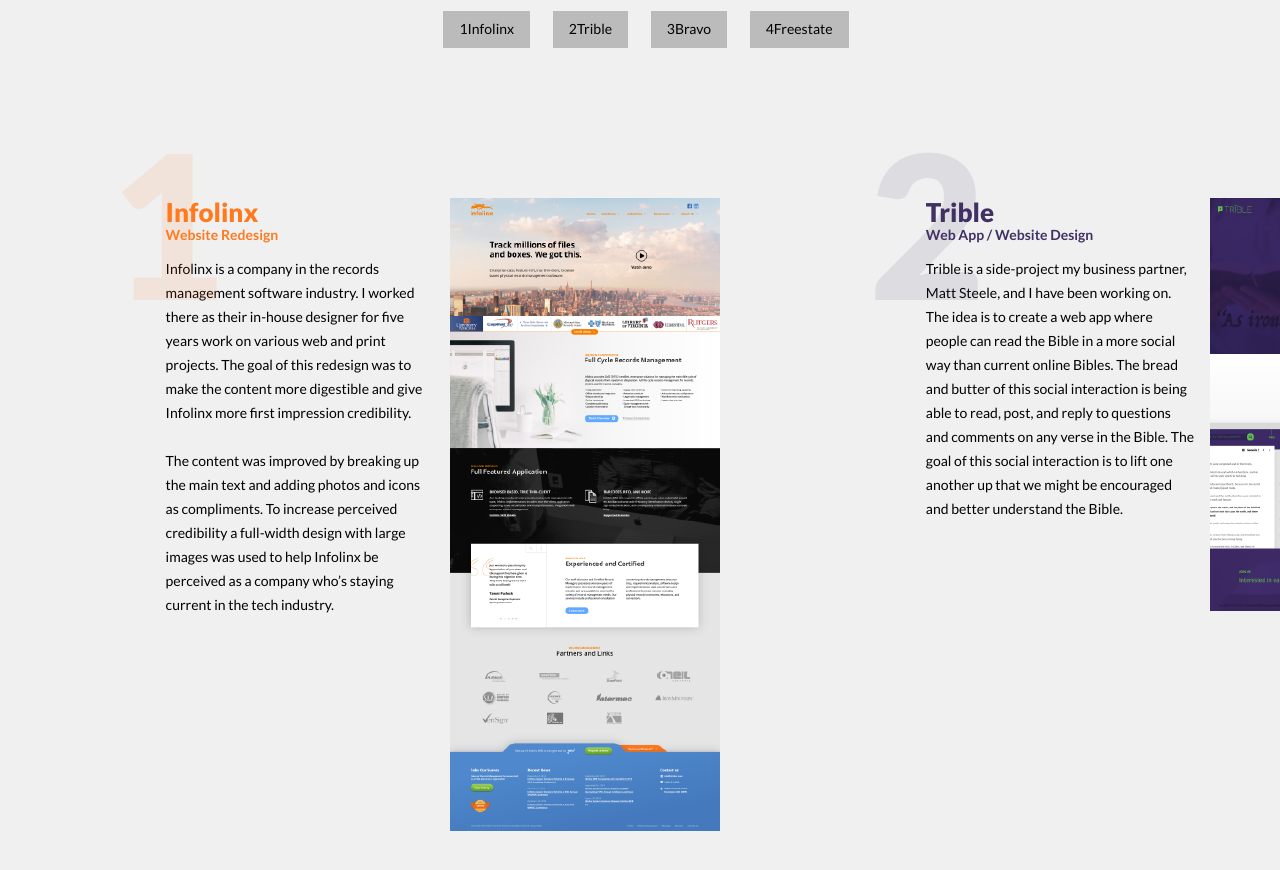
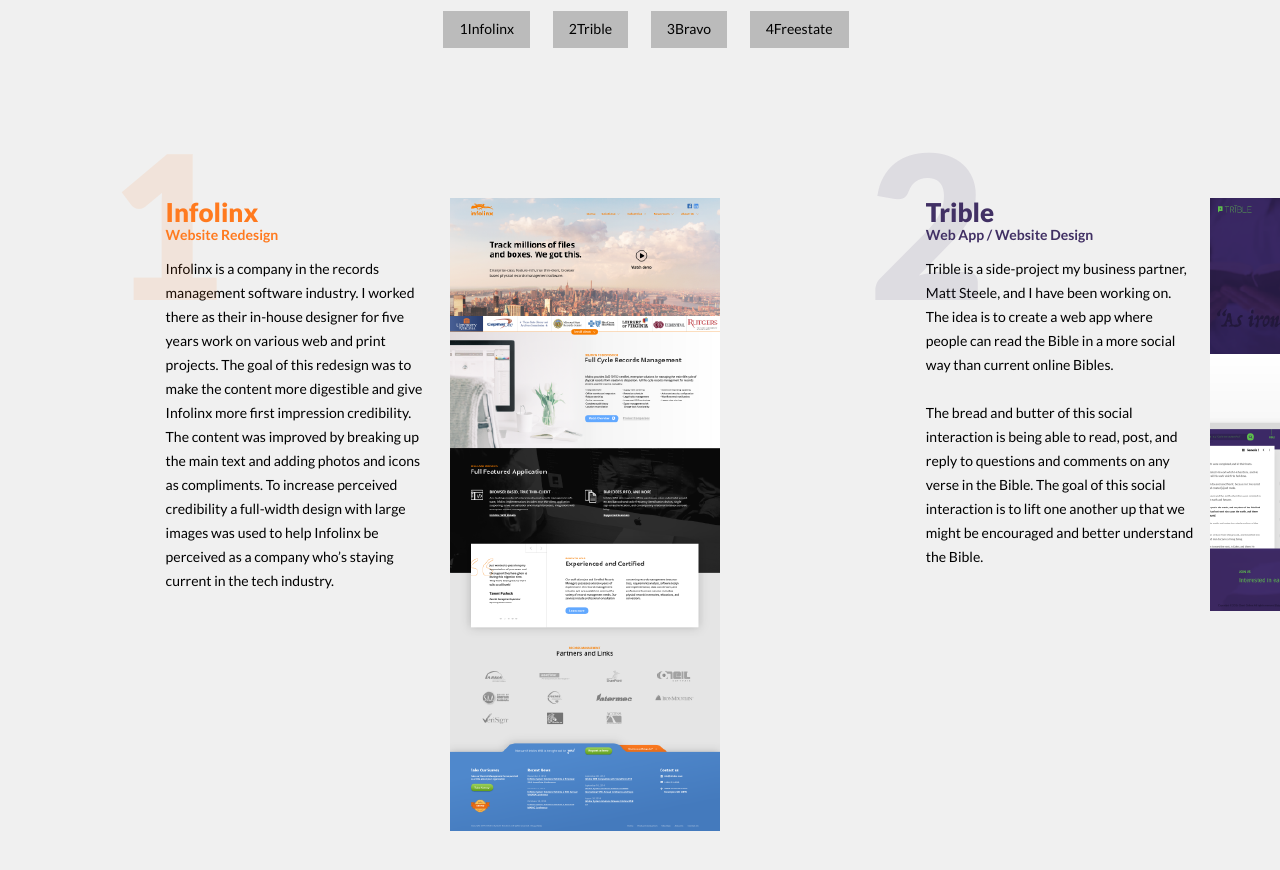
Before and after one commit to bzle/brandonz-me, a Jekyll site: the page built from index.html, in a window 1280 px wide and 900 px high, scrolled down 1208 px. Shown: the top 870 px of the window. Built offline with Jekyll 4.4.1, drawn with Linux system fonts in a browser that asks for light colours; nearby versions of some CDN libraries.

Commit message:
Updated '/index.html' via CloudCannon

```diff
--- a/index.html
+++ b/index.html
@@ -24,7 +24,7 @@
             <div class="referral">
                 <img src="{{ page.heather-img_path }}" class="referral__img" />
                 <div class="referral__text editable">
-                    <p class="referral__quote editable">“Brandon has a strong aesthetic and creates beautiful marketing materials. As a creative director and marketing expert, I'm very impressed with the work he has created and his attention to detail.”</p>
+                    <p class="referral__quote">“Brandon has a strong aesthetic and creates beautiful marketing materials. As a creative director and marketing expert, I'm very impressed with the work he has created and his attention to detail.”</p>
                     <p class="referral__name">Heather Cox</p>
                     <p class="referral__title">Marketing, graphic design & web strategy expert</p>
                 </div>
@@ -58,9 +58,9 @@
         <div class="projects math-grid">
             <div class="project project--infolinx math-grid__item one-quarter">
                 <span class="project__num">1</span>
-                <h3 class="project__title editable">Infolinx</h3>
+                <h3 class="project__title">Infolinx</h3>
                 <p class="project__type">Website Redesign</p>
-                <p class="project__description editable">Infolinx is a company in the records management software industry. I worked there as their in-house designer for five years work on various web and print projects. The goal of this redesign was to make the content more digestible and give Infolinx more first impression credibility.<br /><br />The content was improved by breaking up the main text and adding photos and icons as compliments. To increase perceived credibility a full-width design with large images was used to help Infolinx be perceived as a company who&rsquo;s staying current in the tech industry.</p>
+                <p class="project__description">Infolinx is a company in the records management software industry. I worked there as their in-house designer for five years work on various web and print projects. The goal of this redesign was to make the content more digestible and give Infolinx more first impression credibility. The content was improved by breaking up the main text and adding photos and icons as compliments. To increase perceived credibility a full-width design with large images was used to help Infolinx be perceived as a company who&rsquo;s staying current in the tech industry.</p>
             </div>
             <a href="/img/project__infolinx.png" class="project__img math-grid__item one-quarter">
                 <img src="/img/project__infolinx--thumbnail.png" alt="Screenshot of Infolinx website redesign" />
@@ -70,9 +70,7 @@
                 <span class="project__num">2</span>
                 <h3 class="project__title">Trible</h3>
                 <p class="project__type">Web App / Website Design</p>
-                <p class="project__description">Trible is a side-project my business partner, Matt Steele, and I have been working on. The idea is to create a web app where people can read the Bible in a more social way than current online Bibles.
-
-    The bread and butter of this social interaction is being able to read, post, and reply to questions and comments on any verse in the Bible. The goal of this social interaction is to lift one another up that we might be encouraged and better understand the Bible.</p>
+                <p class="project__description">Trible is a side-project my business partner, Matt Steele, and I have been working on. The idea is to create a web app where people can read the Bible in a more social way than current online Bibles.<br /><br />The bread and butter of this social interaction is being able to read, post, and reply to questions and comments on any verse in the Bible. The goal of this social interaction is to lift one another up that we might be encouraged and better understand the Bible.</p>
             </div>
             <a href="/img/project__trible.png" class="project__img math-grid__item one-quarter">
                 <img src="/img/project__trible--thumbnail.png" class="project__screenshot" alt="Screenshot of Trible website design" />
@@ -82,9 +80,7 @@
                 <span class="project__num">3</span>
                 <h3 class="project__title">Bravo Landscaping</h3>
                 <p class="project__type">Website Redesign</p>
-                <p class="project__description">This website redesign is for a landscaping company in Texas. As evidenced by the pictures of their work, they run a high quality operation. Their previous site didn’t do their work credit and was therefore a barrier for attracting new clients.
-
-    This redesign puts the photos of their high quality work on display in a bold way, so they can speak for themselves. Additionally, the clean custom design will inspire trust and confidence for first time visitors to the site.</p>
+                <p class="project__description">This website redesign is for a landscaping company in Texas. As evidenced by the pictures of their work, they run a high quality operation. Their previous site didn’t do their work credit and was therefore a barrier for attracting new clients.<br /><br />This redesign puts the photos of their high quality work on display in a bold way, so they can speak for themselves. Additionally, the clean custom design will inspire trust and confidence for first time visitors to the site.</p>
             </div>
             <a href="/img/project__bravo.png" class="project__img math-grid__item one-quarter">
                 <img src="/img/project__bravo--thumbnail.png" class="project__screenshot" alt="Screenshot of Bravo website redesign" />
@@ -94,9 +90,7 @@
                 <span class="project__num">4</span>
                 <h3 class="project__title">Freestate Gymnastics</h3>
                 <p class="project__type">Website Redesign</p>
-                <p class="project__description">Growing up, I had the privilege of taking gymnastics classes at Freestate and later being a part of their trampoline team.
-
-    The goal of this redesign is to show off visually the many opportunities they provide for people looking for an athletic outlet. In addition to that, the design and photos are meant to convey that Freestate is a place where you can learn to both excel and have fun.</p>
+                <p class="project__description">Growing up, I had the privilege of taking gymnastics classes at Freestate and later being a part of their trampoline team.<br /><br />The goal of this redesign is to show off visually the many opportunities they provide for people looking for an athletic outlet. In addition to that, the design and photos are meant to convey that Freestate is a place where you can learn to both excel and have fun.</p>
             </div>
             <a href="/img/project__freestate.png" class="project__img math-grid__item one-quarter">
                 <img src="/img/project__freestate--thumbnail.png" class="project__screenshot" alt="Screenshot of Freelance website redesign" />
```
Also changed, not shown: other parts of index.html (+3 -3 lines).
